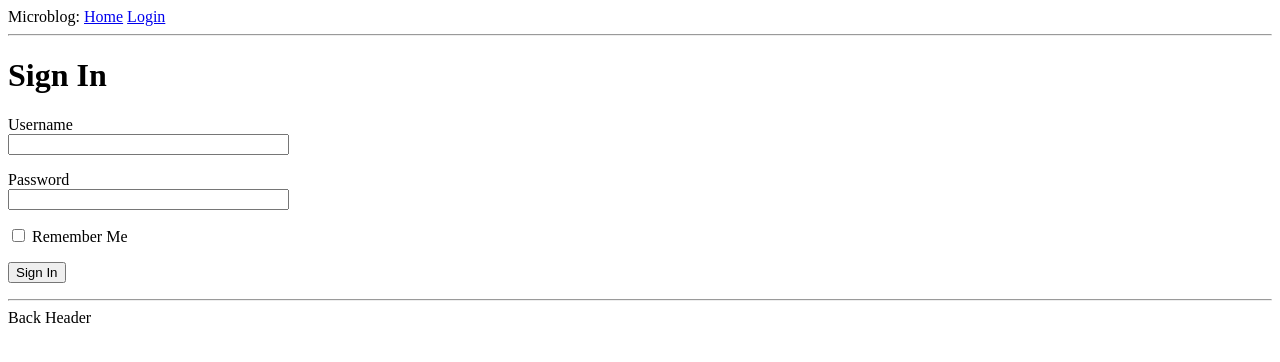
After one commit to Petreon/Flask-MicroBLog, a Flask app: page /login in a window 1280 px wide. The commit adds this page. Shown: the top 362 px of the page. Run offline with Flask 3, Linux system fonts and the light colour scheme.

Commit message:
created login route and html form

```diff
--- a/app/__init__.py
+++ b/app/__init__.py
@@ -1,5 +1,7 @@
 from flask import Flask
+from .config import Config
 
 app = Flask(__name__)
+app.config.from_object(Config)
 
 from app import routes
--- /dev/null
+++ b/app/config.py
@@ -0,0 +1,4 @@
+import os
+
+class Config:
+    SECRET_KEY = os.environ.get('SECRET_KEY') or 'you-will-neve-guess'
--- /dev/null
+++ b/app/forms.py
@@ -0,0 +1,12 @@
+#The Flask-WTF extension uses Python classes to represent web forms. A form class simply defines the fields of the form as class variables.
+
+from flask_wtf import FlaskForm
+from wtforms import StringField, PasswordField, BooleanField, SubmitField
+from wtforms.validators import DataRequired
+
+#in this way facilitate to not need to handle if the requirement is in the submit
+class LoginForm(FlaskForm):
+    username = StringField('Username', validators=[DataRequired()])
+    password = PasswordField('Password', validators=[DataRequired()])
+    remember_me = BooleanField('Remember Me')
+    submit = SubmitField('Sign In')
--- a/app/routes.py
+++ b/app/routes.py
@@ -1,5 +1,6 @@
-from flask import render_template
+from flask import render_template, flash, redirect, url_for
 from app import app
+from app.forms import LoginForm
 # another way to do this is using blueprints
 
 
@@ -20,3 +21,19 @@ def index():
     ]
 
     return render_template('index.html', user=user, title = 'Home', posts=posts)
+
+@app.route('/login', methods=['GET','POST'])
+def login():
+    ## this LoginForm is on forms.py
+    form = LoginForm()
+
+    ## this handle the post method for us
+    if form.validate_on_submit():
+        #When the browser sends the POST request as a result of the user pressing the submit button, form.validate_on_submit() is going to gather all the data, run all the validators attached to fields, and if everything is all right it will return True, indicating that the data is valid and can be processed by the application
+        flash(f'Login requested for user {form.username.data}, remember_me={form.remember_me.data}')
+
+        return redirect(url_for('index'))
+    ## the error handling from the form is in the form boject in the html template with form.username.errors method
+
+
+    return render_template('login.html', form=form)
--- a/app/templates/base.html
+++ b/app/templates/base.html
@@ -10,10 +10,24 @@
 </head>
 
 <body>
-    <div>Microblog: <a href="/index">Home</a></div>
+    <div>Microblog:
+        <a href="{{url_for('index')}}">Home</a>
+        <a href="{{url_for('login')}}">Login</a>
+    </div>
     <hr>
+    {% with messages = get_flashed_messages() %}
+    {% if messages %}
+    <ul>
+        {% for message in messages %}
+        <li>{{message}}</li>
+        {% endfor %}
+    </ul>
+    {% endif %}
+    {% endwith %}
+
     {% block content %}{% endblock %}
     <hr>
+
     <div>Back Header</div>
 </body>
 
--- /dev/null
+++ b/app/templates/login.html
@@ -0,0 +1,25 @@
+{% extends 'base.html' %}
+
+{% block content %}
+<h1>Sign In</h1>
+<form action="" method="post" novalidate>
+    {{ form.hidden_tag() }}
+    <p>
+        {{form.username.label}} <br>
+        {{form.username(size=32)}}
+        {% for error in form.username.errors %}
+        <span style="color: red;">[{{error}}]</span>
+        {% endfor %}
+    </p>
+    <p>
+        {{form.password.label}} <br>
+        {{form.password(size=32)}}
+        {% for error in form.password.errors %}
+        <span style="color: red;">[{{error}}]</span>
+        {% endfor %}
+    </p>
+    <p>{{form.remember_me()}} {{form.remember_me.label}} </p>
+    <p>{{form.submit()}}</p>
+</form>
+
+{% endblock %}
```
Also changed, not shown: README.md.
